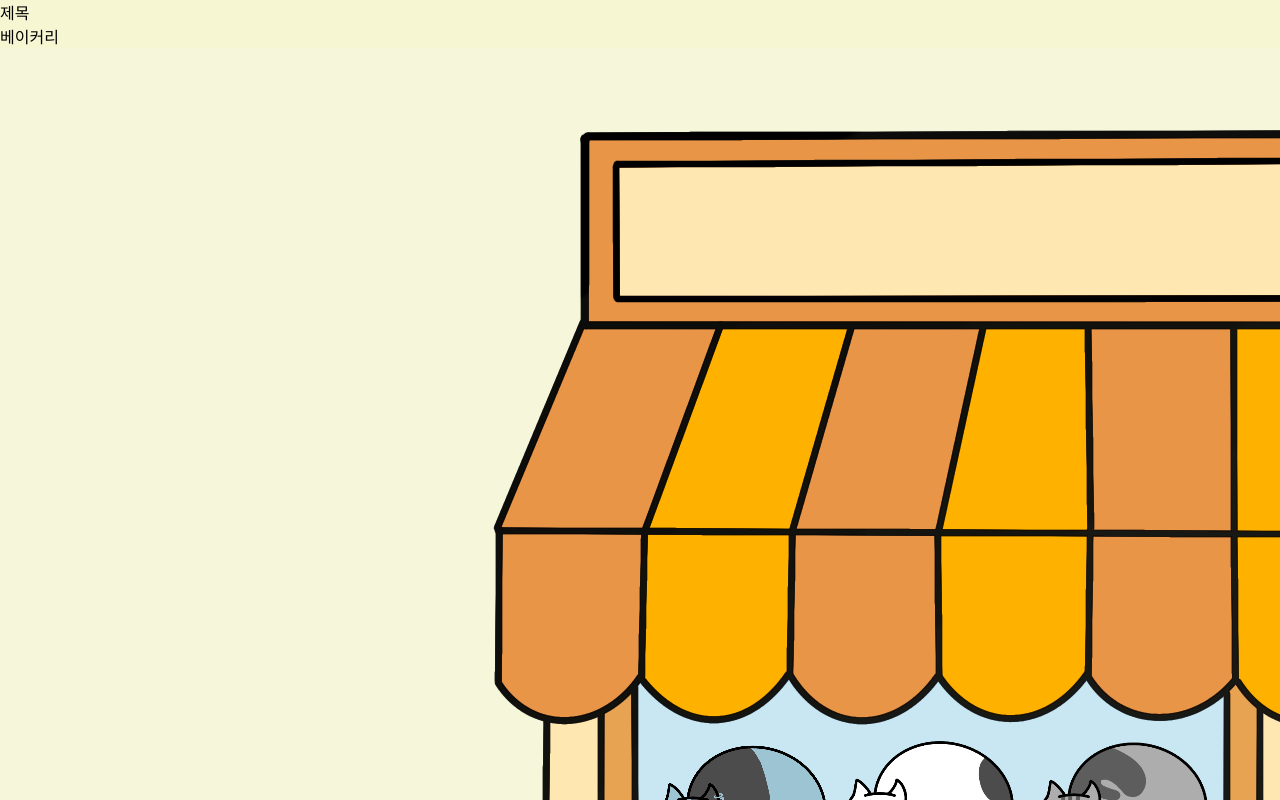
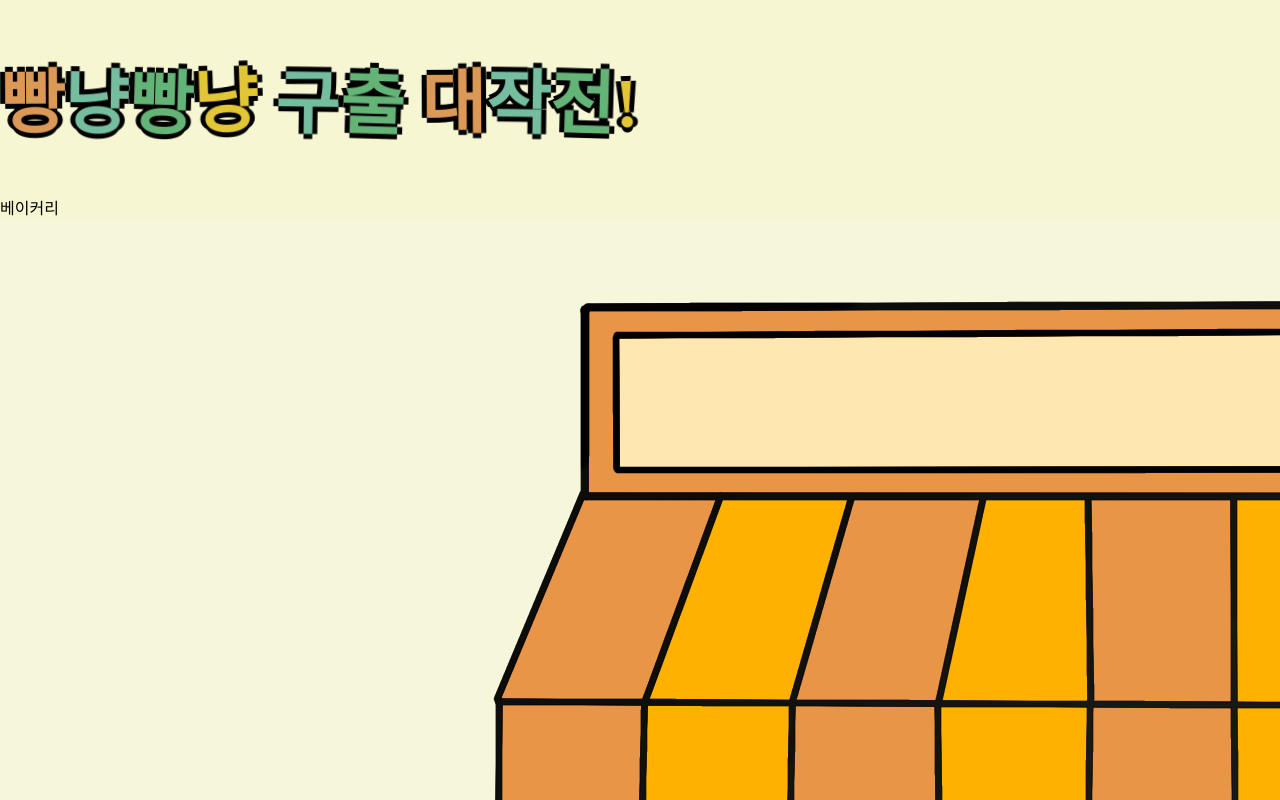
Before and after one commit to paldal-idol/BbangNyang, a React app in the folder client/: page / in a window 1280 px wide. Shown: the top 800 px of the page. Built offline with nearby package versions, Linux system fonts and the light colour scheme; a web font is replaced by a local one.

Commit message:
feat : 시작 화면 Title 애니메이션 구현

```diff
--- a/client/src/components/organisms/BbangNyangTitle.tsx
+++ b/client/src/components/organisms/BbangNyangTitle.tsx
@@ -1,10 +1,113 @@
 import React from 'react';
 import styled from 'styled-components';
+
+const Title = styled.h1`
+  font-size: 70px;
+
+  & span {
+    display: inline-block;
+    animation: float 0.2s ease-in-out infinite;
+  }
+
+  @keyframes float {
+    0%,
+    100% {
+      transform: none;
+    }
+    33% {
+      transform: translateY(-1px) rotate(-2deg);
+    }
+    66% {
+      transform: translateY(1px) rotate(2deg);
+    }
+  }
+
+  &:hover span {
+    animation: bounce 0.6s;
+  }
+
+  @keyframes bounce {
+    0%,
+    100% {
+      transform: translate(0);
+    }
+    25% {
+      transform: rotateX(20deg) translateY(2px) rotate(-3deg);
+    }
+    50% {
+      transform: translateY(-20px) rotate(3deg) scale(1.1);
+    }
+  }
+
+  & span:nth-child(2) {
+    animation-delay: 0.05s;
+  }
+  & span:nth-child(3) {
+    animation-delay: 0.1s;
+  }
+  & span:nth-child(4) {
+    animation-delay: 0.15s;
+  }
+  & span:nth-child(5) {
+    animation-delay: 0.2s;
+  }
+  & span:nth-child(6) {
+    animation-delay: 0.25s;
+  }
+  & span:nth-child(7) {
+    animation-delay: 0.3s;
+  }
+  & span:nth-child(8) {
+    animation-delay: 0.35s;
+  }
+  & span:nth-child(9) {
+    animation-delay: 0.4s;
+  }
+  & span:nth-child(10) {
+    animation-delay: 0.45s;
+  }
+  & span:nth-child(11) {
+    animation-delay: 0.5s;
+  }
+  & span:nth-child(12) {
+    animation-delay: 0.55s;
+  }
+`;
+
+const Text = styled.span`
+  text-shadow: -5px 0 black, 0 5px black, 5px 0 black, 0 -5px black;
+
+  &:nth-child(4n) {
+    color: hsl(50, 75%, 55%);
+  }
+  &:nth-child(4n-1) {
+    color: hsl(135, 35%, 55%);
+  }
+  &:nth-child(4n-2) {
+    color: hsl(155, 35%, 60%);
+  }
+  &:nth-child(4n-3) {
+    color: hsl(30, 65%, 60%);
+  }
+`;
 
 const BbangNyangTitle: React.FC = () => {
   return (
     <>
-      <p>제목</p>
+      <Title>
+        <Text>빵</Text>
+        <Text>냥</Text>
+        <Text>빵</Text>
+        <Text>냥</Text>
+        <Text>&nbsp;</Text>
+        <Text>구</Text>
+        <Text>출</Text>
+        <Text>&nbsp;</Text>
+        <Text>대</Text>
+        <Text>작</Text>
+        <Text>전</Text>
+        <Text>!</Text>
+      </Title>
     </>
   );
 };
```
